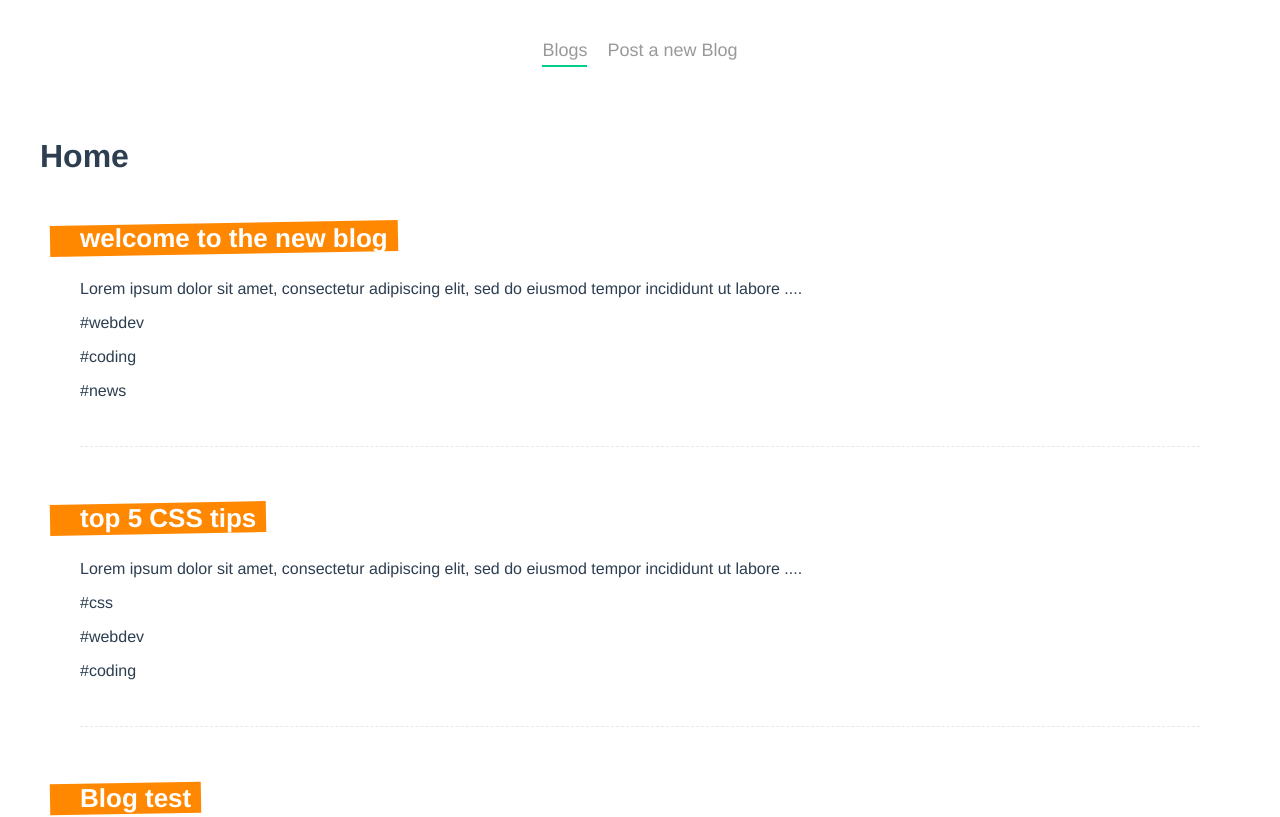
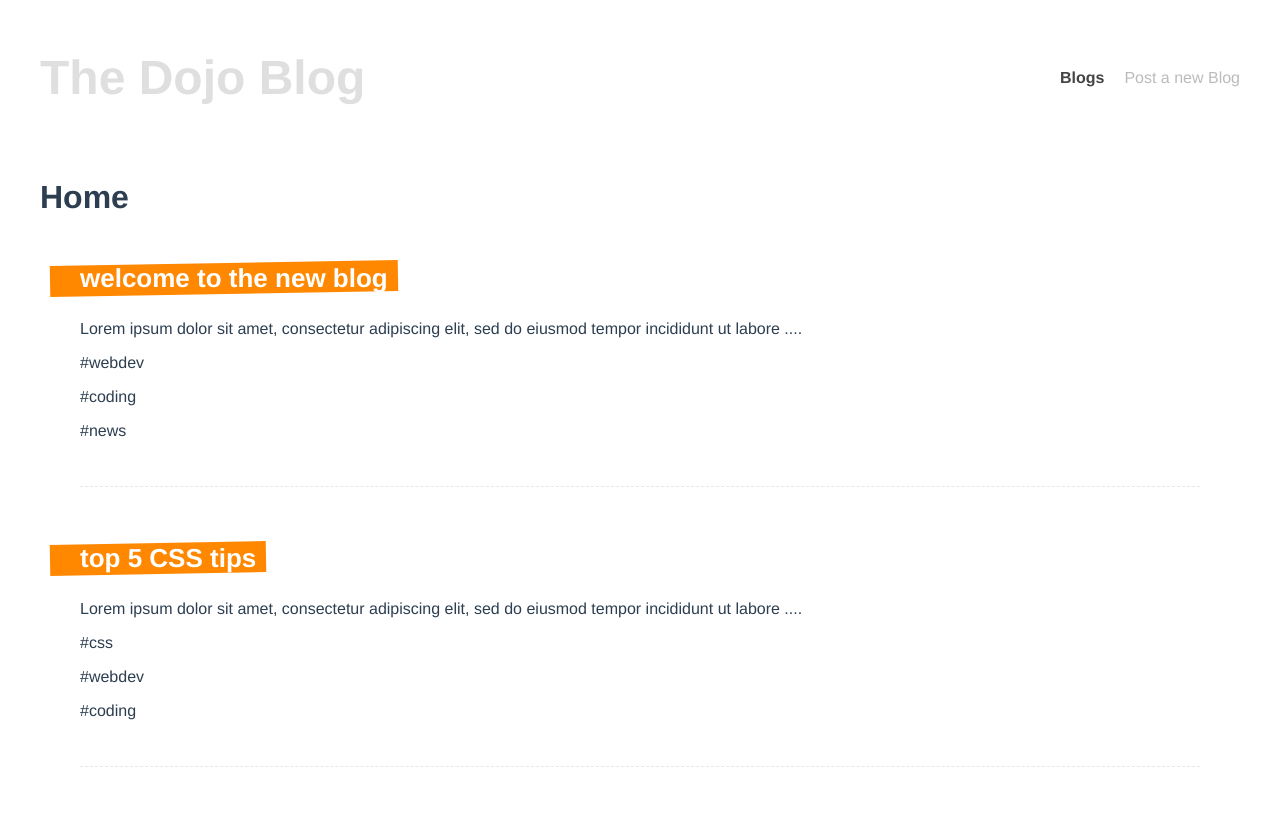
Before and after one commit to alexrem1/Vue3Firebase, a Vue app in the folder Async_Code(Composition_API)/dojo-blog/: page / in a window 1280 px wide. Shown: the top 817 px of the page. Built offline with nearby package versions, Linux system fonts and the light colour scheme; data requests are answered from the project's data file.

Commit message:
Navbar adjustment

```diff
--- a/Async_Code(Composition_API)/dojo-blog/src/components/Navbar.vue
+++ b/Async_Code(Composition_API)/dojo-blog/src/components/Navbar.vue
@@ -1,8 +1,11 @@
 <template>
-  <nav class="main-nav">
-    <router-link :to="{ name: 'Home' }">Blogs</router-link>
-    <router-link :to="{ name: 'Create' }">Post a new Blog</router-link>
-  </nav>
+  <header>
+    <h1>The Dojo Blog</h1>
+    <nav class="main-nav">
+      <router-link :to="{ name: 'Home' }">Blogs</router-link>
+      <router-link :to="{ name: 'Create' }">Post a new Blog</router-link>
+    </nav>
+  </header>
 </template>
 
 <script>
@@ -10,19 +13,25 @@ export default {};
 </script>
 
 <style>
-.main-nav {
-  text-align: center;
-  margin: 40px auto;
+header {
+  display: flex;
+  justify-content: space-between;
+  align-items: center;
+  max-width: 1200px;
+  margin: 0 auto;
+  padding: 10px;
 }
-.main-nav a {
-  display: inline-block;
+header h1 {
+  color: #dfdfdf;
+  font-size: 48px;
+}
+header a {
+  color: #bbb;
   text-decoration: none;
-  margin: 0 10px;
-  color: #999;
-  font-size: 18px;
+  margin-left: 20px;
 }
-a.router-link-active {
-  border-bottom: 2px solid #00ce89;
-  padding-bottom: 4px;
+header a.router-link-active {
+  color: #444;
+  font-weight: bold;
 }
 </style>
```
